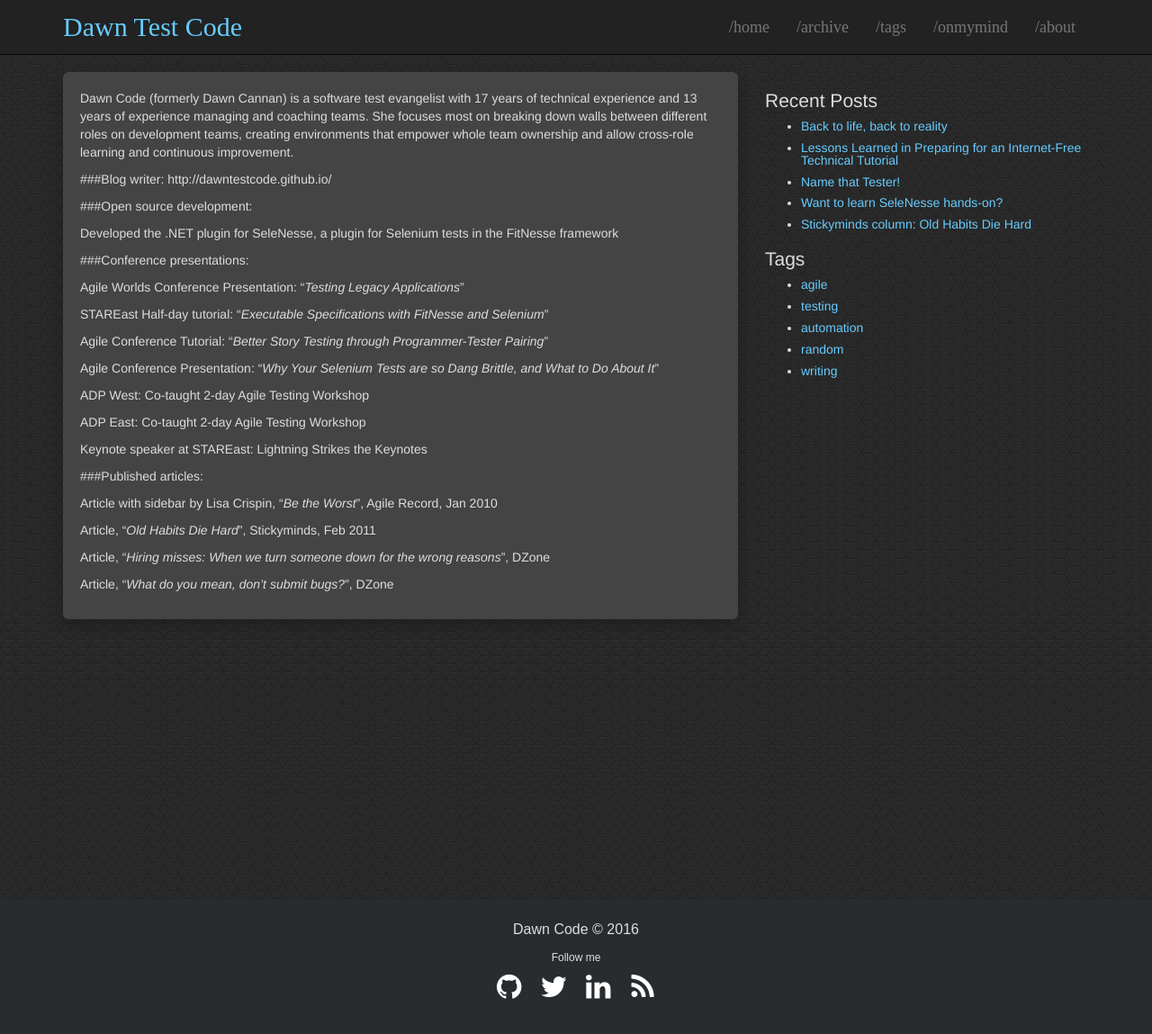
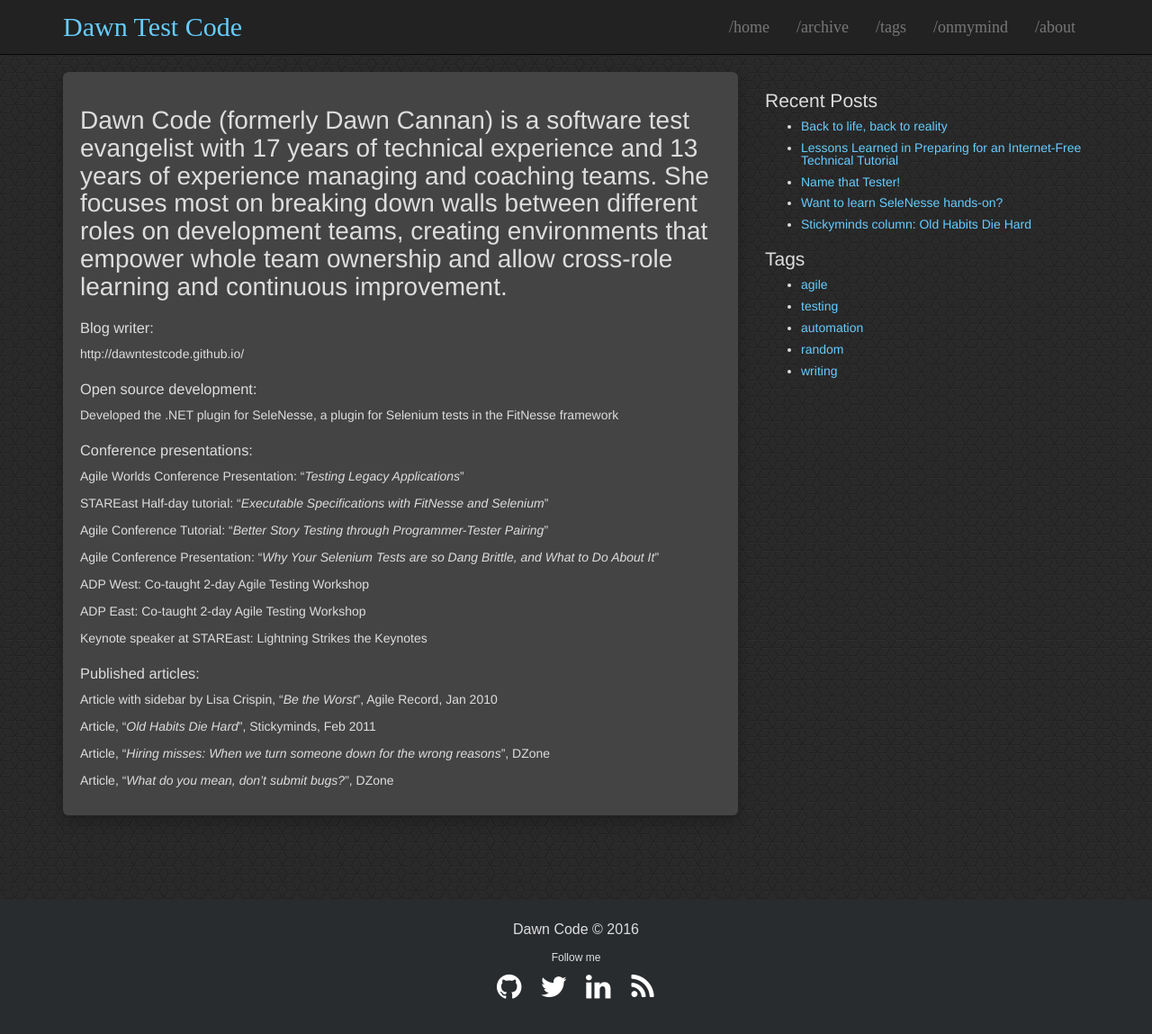
Before and after one commit to dawnTestCode/dawnTestCode.github.io, a Jekyll site: the page built from about.md, in a window 1280 px wide and 1176 px high. Shown: the top 1149 px of the window at 90% size. Built offline with Jekyll 4.4.1, drawn with Linux system fonts in a browser that asks for light colours.

```diff
--- a/about.md
+++ b/about.md
@@ -5,14 +5,17 @@ title: About Me
 ---
 
 Dawn Code (formerly Dawn Cannan) is a software test evangelist with 17 years of technical experience and 13 years of experience managing and coaching teams.  She focuses most on breaking down walls between different roles on development teams, creating environments that empower whole team ownership and allow cross-role learning and continuous improvement.
+==
 
-###Blog writer: http://dawntestcode.github.io/
+### Blog writer:
 
-###Open source development:
+http://dawntestcode.github.io/
+
+### Open source development:
 
 Developed the .NET plugin for SeleNesse, a plugin for Selenium tests in the FitNesse framework
 
-###Conference presentations:
+### Conference presentations:
 
 Agile Worlds Conference Presentation: “*Testing Legacy Applications*”
 
@@ -28,7 +31,7 @@ ADP East:  Co-taught 2-day Agile Testing Workshop
 
 Keynote speaker at STAREast: Lightning Strikes the Keynotes
 
-###Published articles:
+### Published articles:
 
 Article with sidebar by Lisa Crispin, “*Be the Worst*”, Agile Record, Jan 2010
 
```
